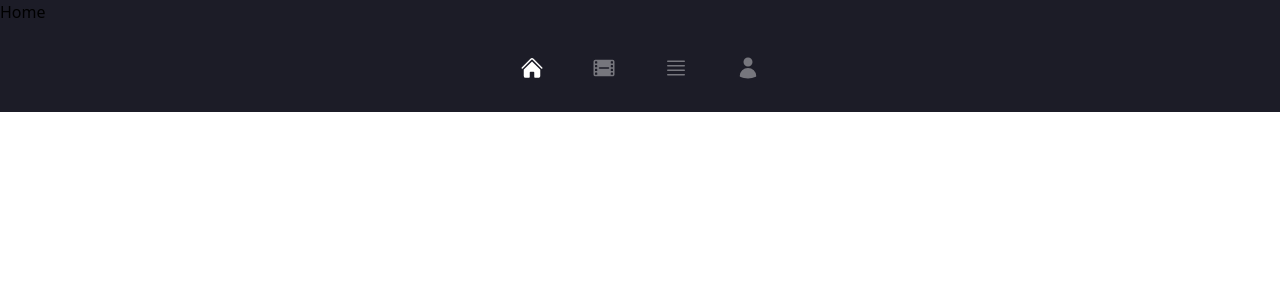
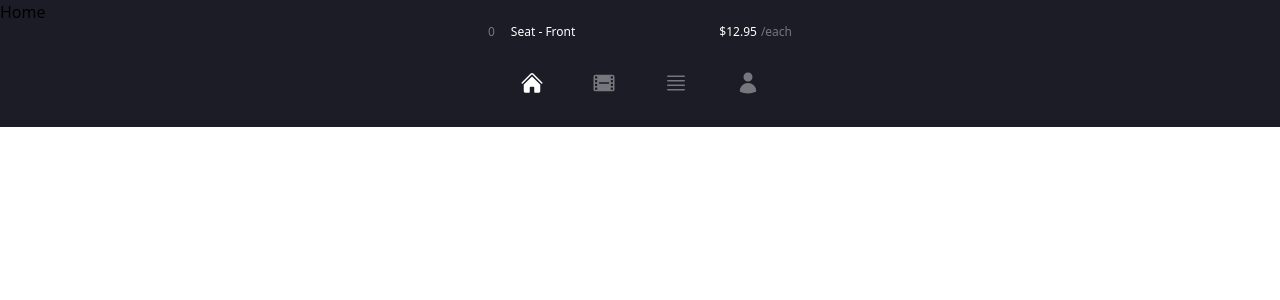
Before and after one commit to devhausleipzig/camp-8-midterm-group-1, a React (Vite) app: page / in a window 1280 px wide. Shown: the top 300 px of the page. Built offline with nearby package versions, Linux system fonts and the light colour scheme.

Commit message:
select seats edited

```diff
--- a/src/components/SeatsLocationPrice.tsx
+++ b/src/components/SeatsLocationPrice.tsx
@@ -3,64 +3,27 @@ type SeatsLocationPriceProps = {
   Location: string;
   Price: number;
 };
-type Input = "Front" | "Middle" | "Back";
-const Object: Record<Input, number> = {
+type Seats = "Front" | "Middle" | "Back";
+type InputParams = {
+  type: Seats;
+  number: number;
+};
+const prices: Record<Seats, number> = {
   Front: 12.95,
-  Middle: 14,
-  Back: 16,
+  Middle: 14.95,
+  Back: 16.95,
 };
-// export function SeatsLocationPrice({ [{Front:2}, {Middle:5}, {Back"6}] }: Input) {
-//   return (
-//     {Object.Front}
-
-//   );
-// }
-
-export function
-const SeatsLocationPrice =new Map<string,string |number>([
- ["Seat Front"],$12.95 / each"],
- ["Seat"],["Middle"] , Middle,$12.95 / each"],
-["Seat" ,Back,$12.95 / each"]'
-]);
-//const map1 = new Map<string, string | number>([
-//   ['name', 'Tom'],
-//   ['country', 'Germany'],
-//   ['age', 30],
-// ]);
-
-// ✅ Using forEach
-map1.forEach((value, key) => {
-  console.log(value, key); // 👉️ Tom name, Germany country, 30 age
-});
-
-/*
-    Higher order functions
-    - sort -> reorders elements in an array => reference to the mutated array
-    - map
-*/
-
-function map(
-  arr: number[],
-  callbackFn: (value: number, index: number, array: number[]) => number
-) {
-  let newArray: number[] = [];
-
-  for (let i = 0; i < arr.length; i++) {
-    const element = arr[i];
-    const result = callbackFn(element, i, arr);
-    newArray.push(result);
-  }
-
-  return newArray;
+export function SeatsLocationPrice({ type, number }: InputParams) {
+  return (
+    <div className="flex gap-36 justify-center">
+      <div className="flex gap-4">
+        <p className="text-description">{number}</p>
+        <p className="text-description text-white">Seat - {type}</p>
+      </div>
+      <div className="flex gap-1 text-description ">
+        <p className="text-white">${prices[type]}</p>
+        <p className="">/each</p>
+      </div>
+    </div>
+  );
 }
-
-function double(value: number) {
-  return value * 2;
-}
-
-function square(value: number) {
-  return value * value;
-}
-
-console.log(map([1, 2, 3], double));
-console.log(map([1, 2, 3], square));
--- a/src/routes/Home.tsx
+++ b/src/routes/Home.tsx
@@ -1,7 +1,12 @@
+import { SeatsLocationPrice } from "../components/SeatsLocationPrice";
+
 export function Home() {
   return (
-    <div>
-      <h1>Home</h1>
-    </div>
+    <>
+      <div>
+        <h1>Home</h1>
+      </div>
+      <SeatsLocationPrice type={"Front"} number={0}></SeatsLocationPrice>
+    </>
   );
 }
```
Also changed, not shown: src/routes/SelectSeats.tsx (indentation only).
